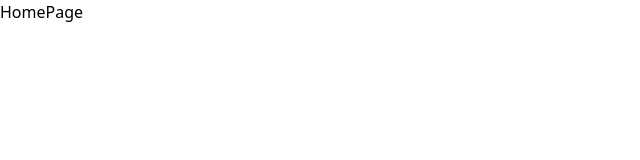
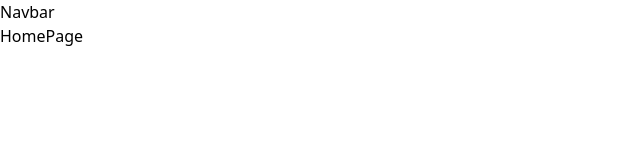
Before and after one commit to Zigmall/property-app, a Next.js app: page / in a window 1280 px wide. Shown: the top 160 px of the page, without its empty margins (0-640 px from the left). Built offline with nearby package versions, Linux system fonts and the light colour scheme.

Commit message:
feat: add Navbar component file and add it to main layout

```diff
--- a/app/layout.jsx
+++ b/app/layout.jsx
@@ -1,4 +1,4 @@
-import React from 'react';
+import Navbar from '@/components/Navbar';
 import '@/assets/styles/globals.css';
 
 export const metadata = {
@@ -11,7 +11,8 @@ const MainLayout = ({ children }) => {
   return (
     <html lang='en'>
       <body>
-        <div>{children}</div>
+        <Navbar />
+        <main>{children}</main>
       </body>
     </html>
   );
--- /dev/null
+++ b/components/Navbar.jsx
@@ -0,0 +1,7 @@
+import React from "react";
+
+const Navbar = () => {
+  return <div>Navbar</div>;
+};
+
+export default Navbar;
```
